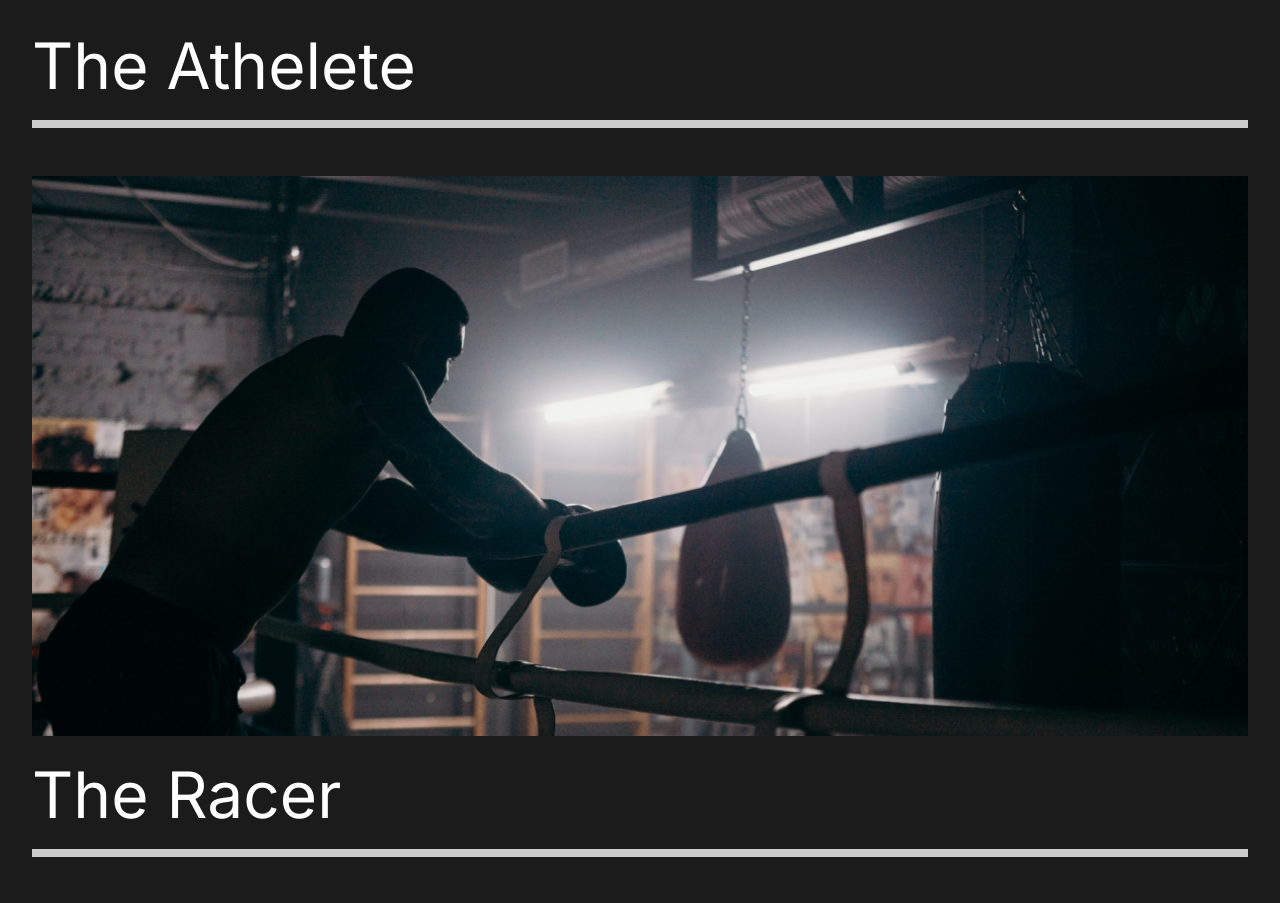
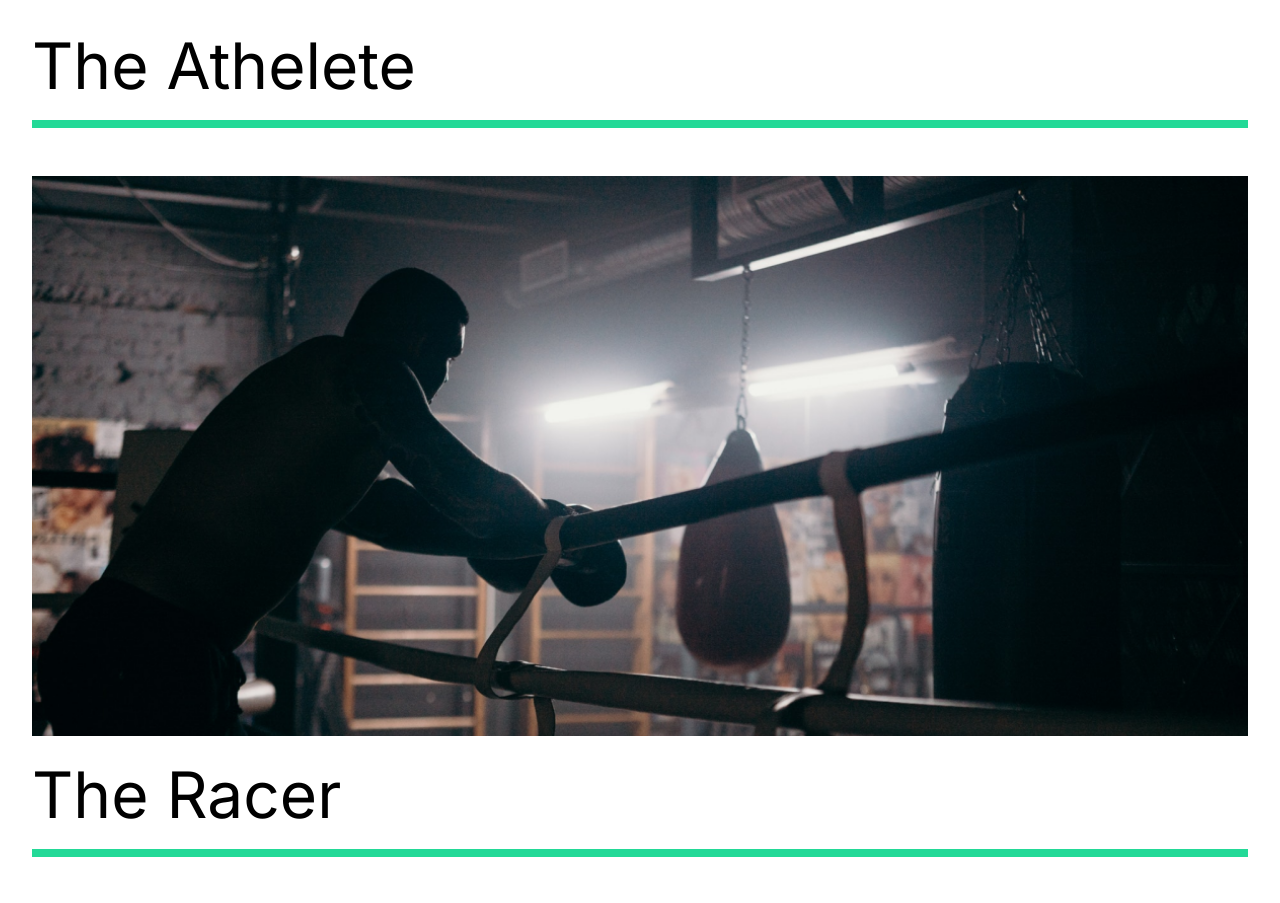
Before and after one commit to samazon/caputre-build-react, a React (Create React App) app: page /work in a window 1280 px wide. Shown: the part 140-1043 px from the top of the page. Built offline with nearby package versions, Linux system fonts and the light colour scheme.

Commit message:
13. Our Work Animation

```diff
--- a/src/animation.js
+++ b/src/animation.js
@@ -45,3 +45,33 @@
     },
   },
 };
+
+export const slider = {
+  hidden: { x: '-130%', skew: '45deg' },
+  show: {
+    x: '100%',
+    skew: '0deg',
+    transition: { type: 'tween', ease: 'easeOut', duration: 1 },
+  },
+};
+export const sliderContainer = {
+  hidden: {
+    opacity: 1,
+  },
+  show: {
+    opacity: 1,
+
+    transition: {
+      staggerChildren: 0.15,
+      ease: 'easeOut',
+      duration: 1,
+    },
+  },
+};
+
+export const lineAnim = {
+  hidden: {width: '0%'},
+  show: {
+    width: '100%', transition: {duration: 0.5}
+  }
+}
--- a/src/pages/OurWork.js
+++ b/src/pages/OurWork.js
@@ -9,31 +9,43 @@
 
 // Animation
 import {motion} from 'framer-motion'
-import {pageAnimation} from '../animation'
+import {pageAnimation, fade, photoAnim,lineAnim, slider, sliderContainer} from '../animation'
 
 const OurWork = () => {
     return (
         <Work variants={pageAnimation} initial="hidden" animate="show" exit="exit">
+            <motion.div variants={sliderContainer}>
+                <Frame1 variants={slider}></Frame1>
+                <Frame2 variants={slider}></Frame2>
+                <Frame3 variants={slider}></Frame3>
+                <Frame4 variants={slider}></Frame4>
+            </motion.div>
             <Movie>
-                <h2>The Athelete</h2>
-                <div className="line"></div>
+                <motion.h2 variants={fade}>The Athelete</motion.h2>
+                <motion.div variants={lineAnim} className="line"></motion.div>
+                <Hide>
                     <Link to="/work/the-athlete">
-                    <img src={athlete} alt="athlete"/>
+                        <motion.img variants={photoAnim} src={athlete} alt="athlete"/>
                     </Link>
+                </Hide>
             </Movie>
             <Movie>
-                <h2>The Racer</h2>
+                <motion.h2 variants={fade}>The Racer</motion.h2>
                 <div className="line"></div>
+                <Hide>
                     <Link to="/work/the-racer">
-                    <img src={theracer} alt="theracer"/>
+                        <motion.img variants={photoAnim} src={theracer} alt="theracer"/>
                     </Link>
+                </Hide>
             </Movie>
             <Movie>
-                <h2>Good Times</h2>
+                <motion.h2 variants={fade}>Good Times</motion.h2>
                 <div className="line"></div>
+                <Hide>
                     <Link to="/work/good-times">
-                    <img src={goodtimes} alt="goodtimes"/>
+                        <motion.img variants={photoAnim} src={goodtimes} alt="goodtimes"/>
                     </Link>
+                </Hide>
             </Movie>
         </Work>
     )
@@ -42,15 +54,15 @@
 const Work = styled(motion.div)`
     min-height: 100vh;
     padding: 5rem 2rem;
+    background-color: #fff;
 `
 const Movie = styled.div`
-    color:#fff;
     h2 {
         padding: 1rem 0;
     }
     .line {
         height: 0.5rem;
-        background-color: #ccc;
+        background-color: #23d997;
         margin: 0 0 3rem;
     }
     img {
@@ -59,4 +71,25 @@
         object-fit: cover;
     }
 `
+const Hide = styled.div`
+    overflow: hidden;
+`
+const Frame1 = styled(motion.div)`
+    position: fixed;
+    left: 0;
+    top: 10%;
+    width:100%;
+    height: 100vh;
+    z-index:2;
+    background: #fffebf;
+`
+const Frame2 = styled(Frame1)`
+    background: #ff8efb;
+`
+const Frame3 = styled(Frame1)`
+    background: #8ed2ff;
+`
+const Frame4 = styled(Frame1)`
+    background: #8effa0;
+`
 export default OurWork
```
Lines whose indentation alone changed are shown as unchanged.
